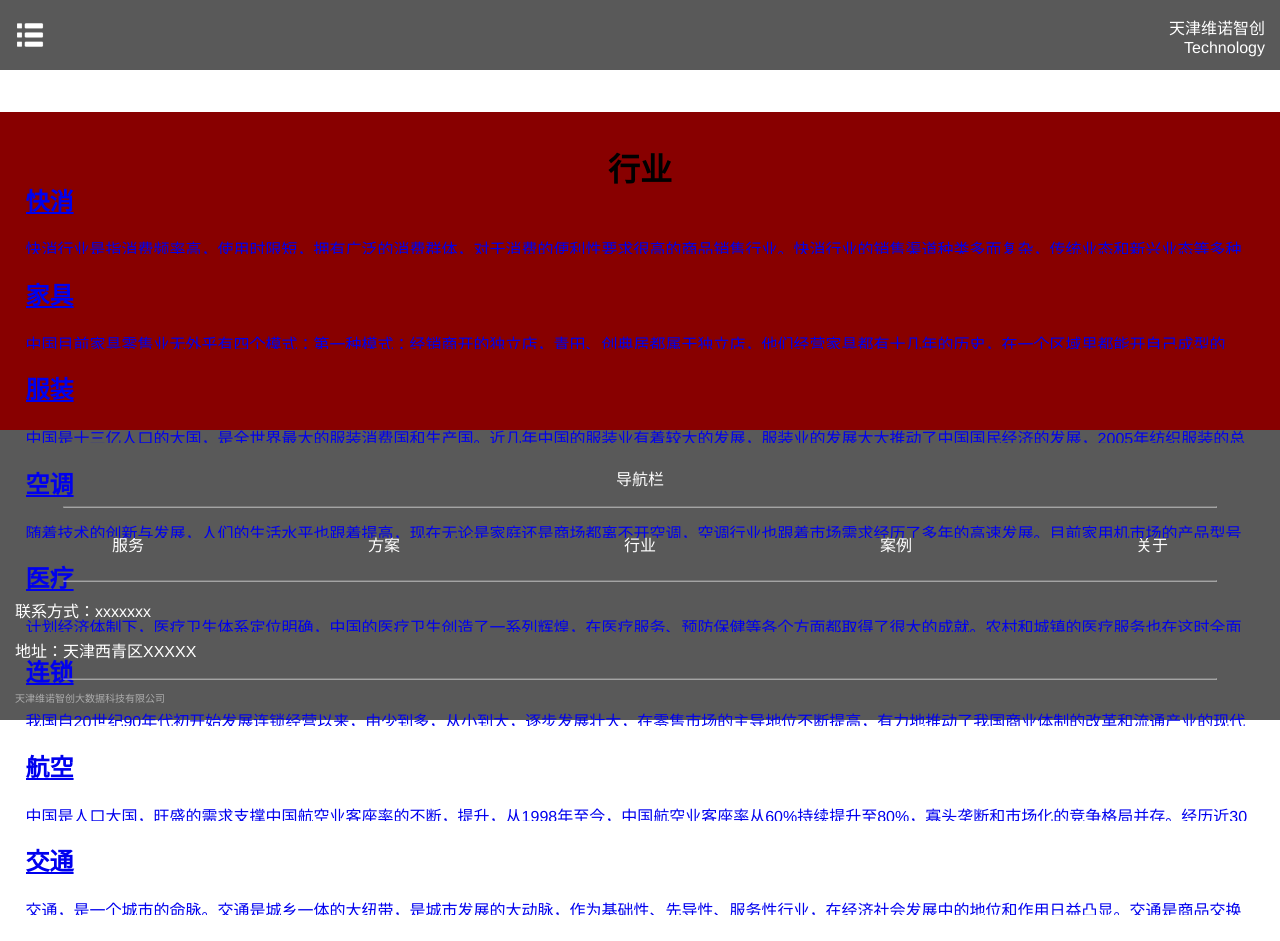
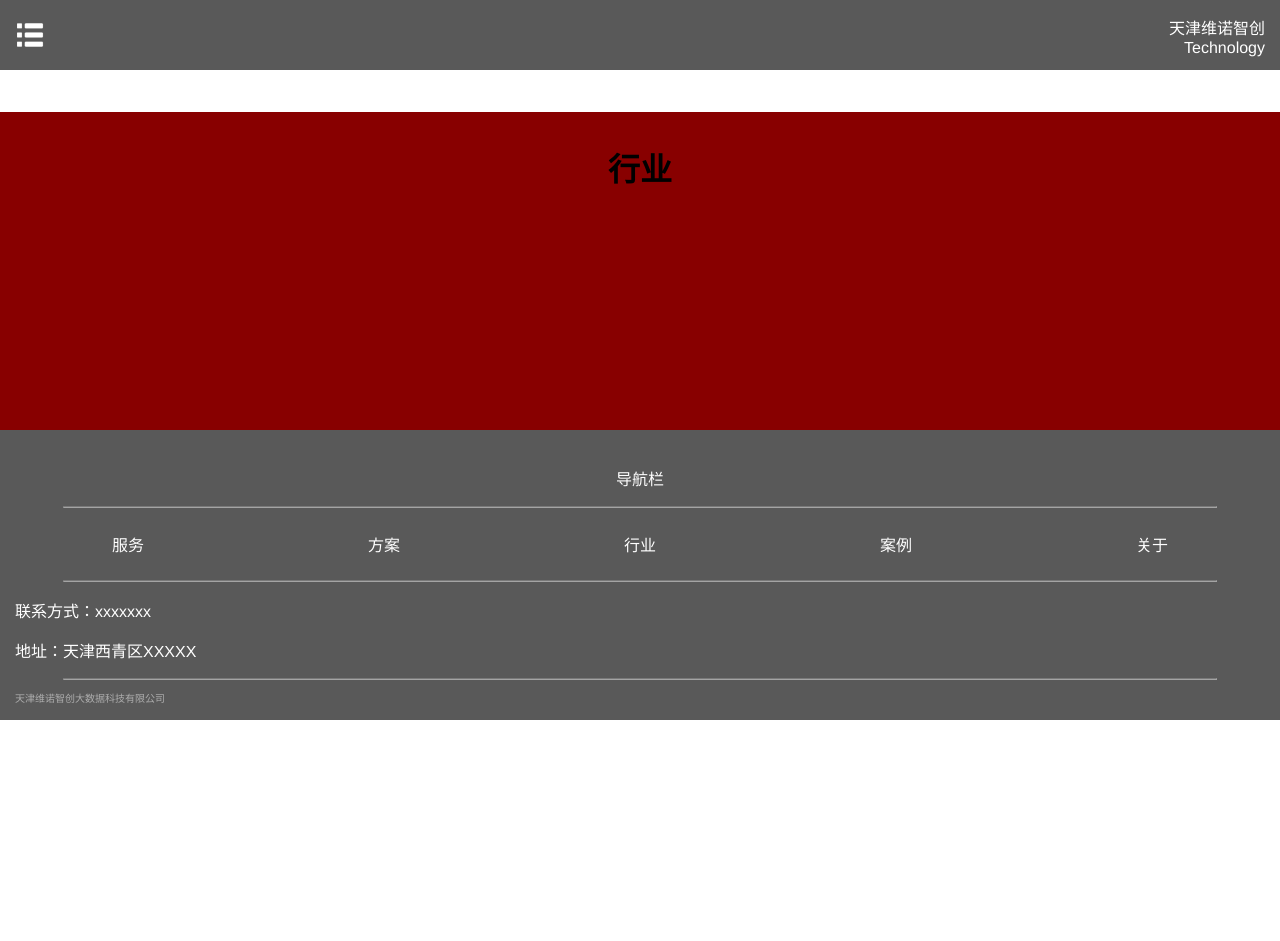
Before and after one commit to dyk98/weinuo_home, a Vue app in the folder phone_front_end/: page /#/industry in a window 1280 px wide. Shown: the top 941 px of the page. After the commit the page ends 800 px from the top, so only its background shows below. Built offline with nearby package versions, Linux system fonts and the light colour scheme.

Commit message:
'feat整理了industry组件‘

```diff
--- a/phone_front_end/src/components/industry.vue
+++ b/phone_front_end/src/components/industry.vue
@@ -3,93 +3,7 @@
         <div class="section_title">
             <h3>行业</h3>
         </div>
-        <div class="container">
-        <ul class="myworks-list" width="100%">
 
-            <li class="mlli mlli1">
-                <a class="mwimg mwimg1" href="/works_show.aspx?id=180"><span class="icon icon-bag"></span></a>
-
-                <div class="mwcon">
-                    <h2 class="mwname"><a href="/works_show.aspx?id=180">快消</a></h2>
-                    <div class="mwdiscribe"><a href="/works_show.aspx?id=180">快消行业是指消费频率高，使用时限短，拥有广泛的消费群体，对于消费的便利性要求很高的商品销售行业。快消行业的销售渠道种类多而复杂，传统业态和新兴业态等多种渠道并存。随着世界经济的融合和中国经济的进一步发展, 互联网对快消行业的影响越来越大。进口消费品正一步步扩…</a></div>
-                </div>
-            </li>
-
-            <li class="mlli mlli2">
-                <a class="mwimg mwimg2" href="/works_show.aspx?id=183"><span class="icon icon-workspace"></span></a>
-
-                <div class="mwcon">
-                    <h2 class="mwname"><a href="/works_show.aspx?id=183">家具</a></h2>
-                    <div class="mwdiscribe"><a href="/works_show.aspx?id=183">中国目前家具零售业无外乎有四个模式：第一种模式：经销商开的独立店，青田、创典居都属于独立店，他们经营家具都有十几年的历史，在一个区域里都能开自己成型的店。第二种模式：大卖场，像红星、月星、罗浮宫的这种大卖场。招商模式的可以称为店中店。第三种模式：工厂直接开…</a></div>
-                </div>
-            </li>
-
-            <li class="mlli mlli3">
-                <a class="mwimg mwimg3" href="/works_show.aspx?id=182"><span class="icon icon-shirt"></span></a>
-
-                <div class="mwcon">
-                    <h2 class="mwname"><a href="/works_show.aspx?id=182">服装</a></h2>
-                    <div class="mwdiscribe"><a href="/works_show.aspx?id=182">中国是十三亿人口的大国，是全世界最大的服装消费国和生产国。近几年中国的服装业有着较大的发展，服装业的发展大大推动了中国国民经济的发展，2005年纺织服装的总产值约占全国总产值的十分之一，并已连续五年出口创汇顺差第一，服装产业一直为中国出口创汇作出了巨大的贡献。…</a></div>
-                </div>
-            </li>
-
-            <li class="mlli mlli4">
-                <a class="mwimg mwimg4" href="/works_show.aspx?id=185"><span class="icon icon-leaf"></span></a>
-
-                <div class="mwcon">
-                    <h2 class="mwname"><a href="/works_show.aspx?id=185">空调</a></h2>
-                    <div class="mwdiscribe"><a href="/works_show.aspx?id=185">随着技术的创新与发展，人们的生活水平也跟着提高，现在无论是家庭还是商场都离不开空调，空调行业也跟着市场需求经历了多年的高速发展。目前家用机市场的产品型号越来越多，国内品牌的空调也陆续走向国际化。十几年来，品牌企业通过不断的调整，厂商对渠道的绝对控制，形成整…</a></div>
-                </div>
-            </li>
-
-            <li class="mlli mlli5">
-                <a class="mwimg mwimg5" href="/works_show.aspx?id=186"><span class="icon icon-sister"></span></a>
-
-                <div class="mwcon">
-                    <h2 class="mwname"><a href="/works_show.aspx?id=186">医疗</a></h2>
-                    <div class="mwdiscribe"><a href="/works_show.aspx?id=186">计划经济体制下，医疗卫生体系定位明确，中国的医疗卫生创造了一系列辉煌，在医疗服务、预防保健等各个方面都取得了很大的成就。农村和城镇的医疗服务也在这时全面展开，医疗服务的可及性大大增强。由于社会经济发展和综合国力的影响以及“政事一体化”的管理，中国在医疗技术…</a></div>
-                </div>
-            </li>
-
-            <li class="mlli mlli6">
-                <a class="mwimg mwimg6" href="/works_show.aspx?id=181"><span class="icon icon-cart-full"></span></a>
-
-                <div class="mwcon">
-                    <h2 class="mwname"><a href="/works_show.aspx?id=181">连锁</a></h2>
-                    <div class="mwdiscribe"><a href="/works_show.aspx?id=181">我国自20世纪90年代初开始发展连锁经营以来，由少到多，从小到大，逐步发展壮大，在零售市场的主导地位不断提高，有力地推动了我国商业体制的改革和流通产业的现代化。由于经营方式与组织结构所独具的优势，使其很快成为现代流通业的发展主流和商业领域最具活力的业态，充分显…</a></div>
-                </div>
-            </li>
-
-            <li class="mlli mlli7">
-                <a class="mwimg mwimg7" href="/works_show.aspx?id=184"><span class="icon icon-plane"></span></a>
-
-                <div class="mwcon">
-                    <h2 class="mwname"><a href="/works_show.aspx?id=184">航空</a></h2>
-                    <div class="mwdiscribe"><a href="/works_show.aspx?id=184">中国是人口大国，旺盛的需求支撑中国航空业客座率的不断，提升，从1998年至今，中国航空业客座率从60%持续提升至80%，寡头垄断和市场化的竞争格局并存。经历近30年的扩展和整合，目前国航、东航、南航和海航四大集团合计控制运力约85%，考虑枢纽机场的时刻瓶颈和主基地航空公司…</a></div>
-                </div>
-            </li>
-
-            <li class="mlli mlli8">
-                <a class="mwimg mwimg8" href="/works_show.aspx?id=187"><span class="icon icon-bus1"></span></a>
-
-                <div class="mwcon">
-                    <h2 class="mwname"><a href="/works_show.aspx?id=187">交通</a></h2>
-                    <div class="mwdiscribe"><a href="/works_show.aspx?id=187">交通，是一个城市的命脉。交通是城乡一体的大纽带，是城市发展的大动脉，作为基础性、先导性、服务性行业，在经济社会发展中的地位和作用日益凸显。交通是商品交换的先决条件。随着交通的改善，人类的物质生产逐步从自给自足的方式，过渡到分工交换的方式。物质产品的分工交换…</a></div>
-                </div>
-            </li>
-
-            <li class="mlli mlli9">
-                <a class="mwimg mwimg9" href="/works_show.aspx?id=188"><span class="icon icon-balance"></span></a>
-
-                <div class="mwcon">
-                    <h2 class="mwname"><a href="/works_show.aspx?id=188">政府</a></h2>
-                    <div class="mwdiscribe"><a href="/works_show.aspx?id=188">电子政务是经济与社会信息化的先决条件，是指公共管理部门全面运用现代信息技术、通信技术和管理理论，将管理和服务通过网络技术进行集成，实现组织结构和业务流程的优化重组，超越时间、空间与部门分隔的限制，全方位地实施对社会的管理职能，是一种全新的管理方式，向社会提…</a></div>
-                </div>
-            </li>
-
-            <div class="clearfix"></div>
-        </ul>
-        </div>
     </div>
 </template>
 
@@ -129,11 +43,4 @@
         height: 3em;
         text-align: center;
     }
-    .container {
-        max-width: 117em;
-        padding-right: 1.5em;
-        padding-left: 1.5em;
-        margin-right: auto;
-        margin-left: auto;
-    }
 </style>
```
